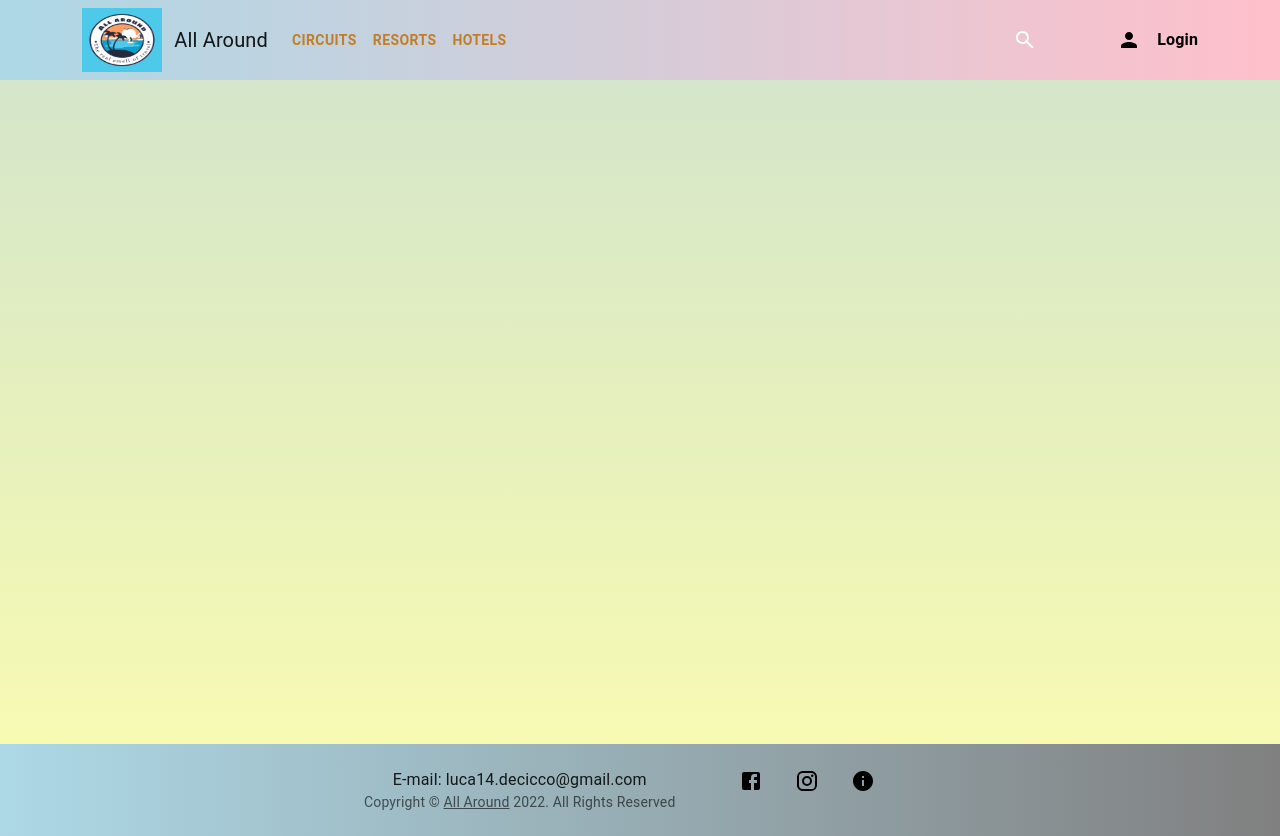
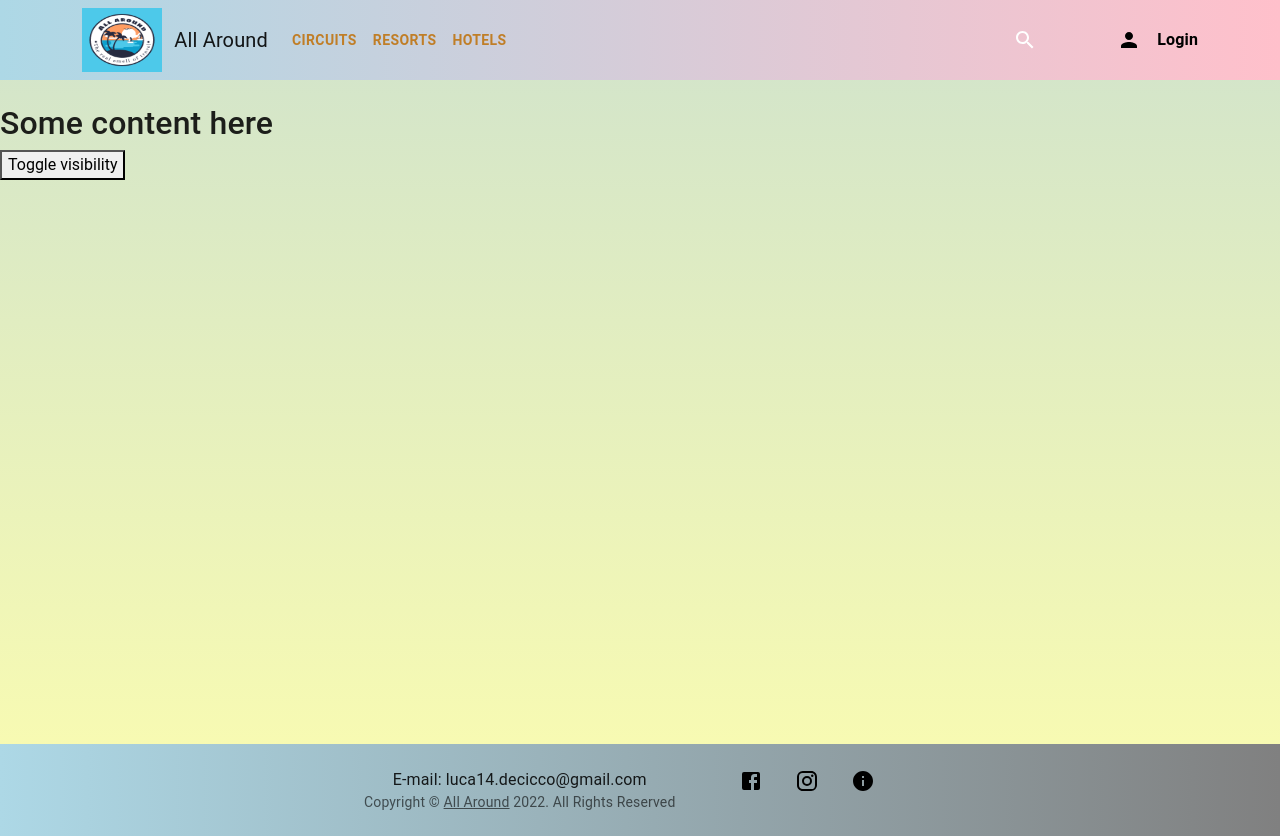
Before and after one commit to LucaDeCicco/All-Around, a React (Create React App) app in the folder my-app/: page /visibility in a window 1280 px wide. Built offline with nearby package versions, Linux system fonts and the light colour scheme.

Commit message:
show error if login was with bad credentials

```diff
--- a/my-app/src/App.js
+++ b/my-app/src/App.js
@@ -24,6 +24,7 @@ import ChangeForgotPassword from "./components/ChangeForgotPassword";
 import Login2 from "./components/Login2";
 import SearchResult from "./components/SearchResult";
 import Luca from "./components/teste/Luca";
+import Visibility from "./components/teste/Visibility";
 
 function    App() {
       // const [loading, setLoading] = useState(false);
@@ -84,6 +85,7 @@ function    App() {
                         <Route path="/search/:toSearch/:page" element={<SearchResult />}/>
                         {/*<Route path="/chatGpt" element={<HelloDariana />}/>*/}
                         <Route path="/chatGpt2" element={<Luca />}/>
+                        <Route path="/visibility" element={<Visibility />}/>
 
                   </Routes>
             </div>
--- a/my-app/src/circuit/CircuitPage.js
+++ b/my-app/src/circuit/CircuitPage.js
@@ -32,7 +32,7 @@ function CircuitPage() {
             for (let circuit of circuits) {
                 if (circuit.id===parseInt(id)){
                     return (
-                        <div style={{textAlign:"center", backgroundColor:"lightblue"}}>
+                        <div style={{textAlign:"center"}}>
                             <br></br>
                             <CircuitCarousel data={circuit}/>
                             <CircuitDescription data={circuit}/>
--- a/my-app/src/components/Login2.js
+++ b/my-app/src/components/Login2.js
@@ -1,7 +1,7 @@
 import React, {useEffect, useState} from 'react';
-import FacebookIcon from '@mui/icons-material/Facebook';
-import GoogleIcon from '@mui/icons-material/Google';
 import axios from 'axios';
+import Alert from '@mui/material/Alert';
+import Stack from '@mui/material/Stack';
 
 import {
     MDBContainer,
@@ -18,11 +18,6 @@ import LockIcon from "@mui/icons-material/Lock";
 const API_URL = "http://localhost:8888/api/auth/";
 
 function Login2() {
-
-    // useEffect(()=>{
-    //     handleKeyDown();
-    // })
-
     const iconStyle = {
         height: "1.5em",
         width: "2em"
@@ -30,6 +25,28 @@ function Login2() {
 
     const [username, setUsername] = useState('');
     const [password, setPassword] = useState('');
+    // const [badCredentials, setBadCredentials] = useState(false);
+
+    const [isVisible, setIsVisible] = useState(false);
+    const handleClick = event => {
+        // 👇️ toggle visibility
+        setIsVisible(current => !current);
+    };
+
+    // useEffect(()=>{
+    //     console.log("useEffect")
+    //     if (badCredentials){
+    //         console.log("if badCredentials")
+    //         let bedCredentialsError = document.getElementById("badCredentials")
+    //         console.log(bedCredentialsError)
+    //         bedCredentialsError.style.visibility = "show";
+    //         // setBadCredentials(false);
+    //     }
+    //     else {
+    //         console.log("else badCredentials")
+    //         // setBadCredentials(false);
+    //     }
+    // },[badCredentials])
 
     const handleChangeUsername = event => {
         setUsername(event.target.value);
@@ -39,115 +56,71 @@ function Login2() {
     };
     const handleKeyDown = (e) => {
         if (e.key === 'Enter') {
-            // Call the function here
             loginUser();
         }
     };
 
-
     const loginUser = async () => {
         console.log("loginUser")
-        const response = await axios
-            .post(API_URL + "signin", {
-                username,
-                password,
-            });
-        console.log("response")
-        console.log(response)
+        let response = null;
+        try {
+            response = await axios
+                .post(API_URL + "signin", {
+                    username,
+                    password,
+                });
+        }
+        catch (err){
+            console.log("error of bad Credentials")
+            // setBadCredentials(true);
+            console.log("badCredentials are true now")
+            setIsVisible(current => !current);
+        }
+
         if (response.data.token) {
             localStorage.setItem("user", JSON.stringify(response.data));
             // sessionStorage
             window.location.replace("/");
-            // window.location.replace("/profile");
-
-        }
-        if (response){
-            console.log("if")
-        }
-        else {
-            alert("username or password is incorrect")
-            console.log("else")
         }
         return response.data;
     };
 
     return (
         <MDBContainer fluid>
-
             <MDBCard className='text-black m-5' style={{borderRadius: '25px'}}>
                 <MDBCardBody>
                     <MDBRow>
                         <MDBCol md='10' lg='6' className='order-2 order-lg-1 d-flex flex-column align-items-center'>
-
                             <p className="text-center h1 fw-bold mb-5 mx-1 mx-md-4 mt-4">Log in</p>
-
                             <div className="d-flex flex-row align-items-center mb-4 ">
                                 <PersonIcon style={iconStyle}/>
                                 <MDBInput placeholder='Username' id='form1' type='text' className='w-100' onChange={handleChangeUsername} onKeyDown={handleKeyDown}/>
                             </div>
-
                             <div className="d-flex flex-row align-items-center mb-4">
                                 <LockIcon style={iconStyle}/>
                                 <MDBInput placeholder='Password' id='form3' type='password' onChange={handleChangePassword} onKeyDown={handleKeyDown}/>
                             </div>
-
                             <button type="button" className="btn btn-primary" onClick={loginUser}>Log In</button>
                             <br></br>
+                            <div id={"badCredentials"} style={{visibility: isVisible ? 'visible' : 'hidden'}}>
+                                <Stack sx={{ width: '100%' }} spacing={2}>
+                                    <Alert variant="outlined" severity="error">
+                                        Username or password wrong — <a href={"/forgotPassword"}>You forgot your password ?</a>
+                                    </Alert>
+                                </Stack>
+                            </div>
+                            <br />
                             <a href={"/forgotPassword"}>Forgot password ? </a>
-
-                            <br></br>
                             <br></br>
                             <h5 style={{textAlign:"center"}}>If you don't have an account <a href={"/register"}>click here!</a> </h5>
-
                         </MDBCol>
-
                         <MDBCol md='10' lg='6' className='order-1 order-lg-2 d-flex align-items-center'>
                             <MDBCardImage style={{height:"30em"}} src='https://img.freepik.com/free-vector/user-verification-unauthorized-access-prevention-private-account-authentication-cyber-security-people-entering-login-password-safety-measures_335657-3530.jpg?w=740&t=st=1670118665~exp=1670119265~hmac=120fdbecdc56856d3bb1daaff450153deef68ac6aee7274261c502c6b8db23f8' fluid/>
                         </MDBCol>
-
                     </MDBRow>
                 </MDBCardBody>
             </MDBCard>
-
         </MDBContainer>
-
-
-
-
-
-
-        // <MDBContainer className="p-3 my-5 d-flex flex-column w-50" style={{backgroundColor: 'white'}}>
-        //
-        //     <MDBInput wrapperClass='mb-4' placeholder='Username' id='form1' onChange={handleChangeUsername}/>
-        //     <MDBInput wrapperClass='mb-4' placeholder='Password' id='form2' type='password' onChange={handleChangePassword}/>
-        //
-        //     <div className="d-flex justify-content-between mx-3 mb-4">
-        //         <MDBCheckbox name='flexCheck' value='' id='flexCheckDefault' label='Remember me' />
-        //         <a href="/forgotPassword">Forgot password?</a>
-        //     </div>
-        //
-        //     {/*<MDBBtn className="mb-4" onClick={loginUser}>Sign in</MDBBtn>*/}
-        //     <button type="button" className="btn btn-primary" onClick={loginUser}>Login</button>
-        //
-        //
-        //     <div className="text-center">
-        //         <p>Not a member? <a href="/register">Register</a></p>
-        //         <p>or sign up with:</p>
-        //
-        //         <div className='d-flex justify-content-center' style={{}}>
-        //             <MDBBtn tag='a' color='none' className='m-1' >
-        //                 <FacebookIcon/>
-        //             </MDBBtn>
-        //
-        //             <MDBBtn tag='a' color='none' className='m-1'>
-        //                 <GoogleIcon/>
-        //             </MDBBtn>
-        //
-        //
-        //         </div>
-        //     </div>
-        //
-        // </MDBContainer>
     );
 }
 
--- /dev/null
+++ b/my-app/src/components/teste/Visibility.js
@@ -0,0 +1,20 @@
+import {useState} from 'react';
+
+export default function Visibility() {
+    const [isVisible, setIsVisible] = useState(true);
+
+    const handleClick = event => {
+        // 👇️ toggle visibility
+        setIsVisible(current => !current);
+    };
+
+    return (
+        <div>
+            <div style={{visibility: isVisible ? 'visible' : 'hidden'}}>
+                <h2>Some content here</h2>
+            </div>
+
+            <button onClick={handleClick}>Toggle visibility</button>
+        </div>
+    );
+}
```
